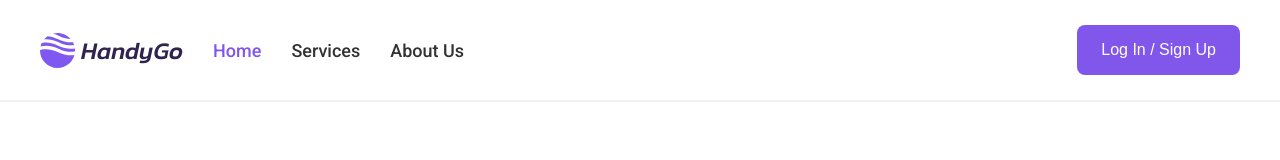
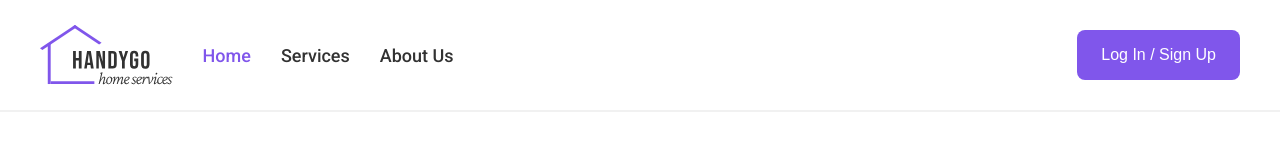
Before and after one commit to olgaodc/handygo, a React (Vite) app in the folder front-end/: page / in a window 1280 px wide. Shown: the top 160 px of the page. Built offline with nearby package versions, Linux system fonts and the light colour scheme; no server answers.

Commit message:
Logo changed

```diff
--- a/front-end/src/components/navbar-components/avatar/styles.module.scss
+++ b/front-end/src/components/navbar-components/avatar/styles.module.scss
@@ -1,5 +1,4 @@
 .avatarWrapper {
-
   .avatar {
     font-size: 22px;
     font-weight: 500;
@@ -10,13 +9,13 @@
     display: flex;
     justify-content: center;
     align-items: center;
-    padding: 17px 22px;
+    padding: 13px 18px;
     cursor: pointer;
     transition: all 0.3s;
 
-    @include medium {
-      padding: 8px 12px;
-      font-size: 16px;
+    @include small {
+      padding: 13px 16px;
+      font-size: 18px;
     }
 
     &:hover {
--- a/front-end/src/components/navbar-components/navbar/navbar.tsx
+++ b/front-end/src/components/navbar-components/navbar/navbar.tsx
@@ -36,8 +36,7 @@ const Navbar = () => {
           <div className={styles.navbarList}>
             <BurgerButton isMenuOpen={isMenuOpen} toggleMenu={handleMenuToggle} />
             <Link className={styles.logoLink} to={routes.HOME}>
-              <img className={styles.logoImage} src={LogoImage} alt='logo' />
-              <span className={styles.logoTitle}>HandyGo</span>
+              <img className={styles.logoImage} src={LogoImage} alt='Handygo logo' />
             </Link>
             <DesktopMenu />
           </div>
--- a/front-end/src/components/navbar-components/navbar/styles.module.scss
+++ b/front-end/src/components/navbar-components/navbar/styles.module.scss
@@ -1,5 +1,3 @@
-@import url('https://fonts.googleapis.com/css2?family=Kanit:ital,wght@0,100;0,200;0,300;0,400;0,500;0,600;0,700;0,800;0,900;1,100;1,200;1,300;1,400;1,500;1,600;1,700;1,800;1,900&display=swap');
-
 .navbarWrapper {
   border-bottom: 2px solid #f1f1f1;
 
@@ -16,18 +14,14 @@
 
       .logoLink {
         text-decoration: none;
-        color: #2F234F;
-        font-family: 'Kanit', sans-serif;
-        font-style: italic;
-        font-size: 24px;
-        font-weight: 500;
-        display: flex;
-        align-items: center;
-        gap: 6px;
 
         .logoImage {
           display: block;
-          width: 35px;
+          height: 60px;
+
+          @include small {
+            height: 50px;
+          }
         }
       }
     }
```
Also changed, not shown: front-end/src/assets/logo.svg.
